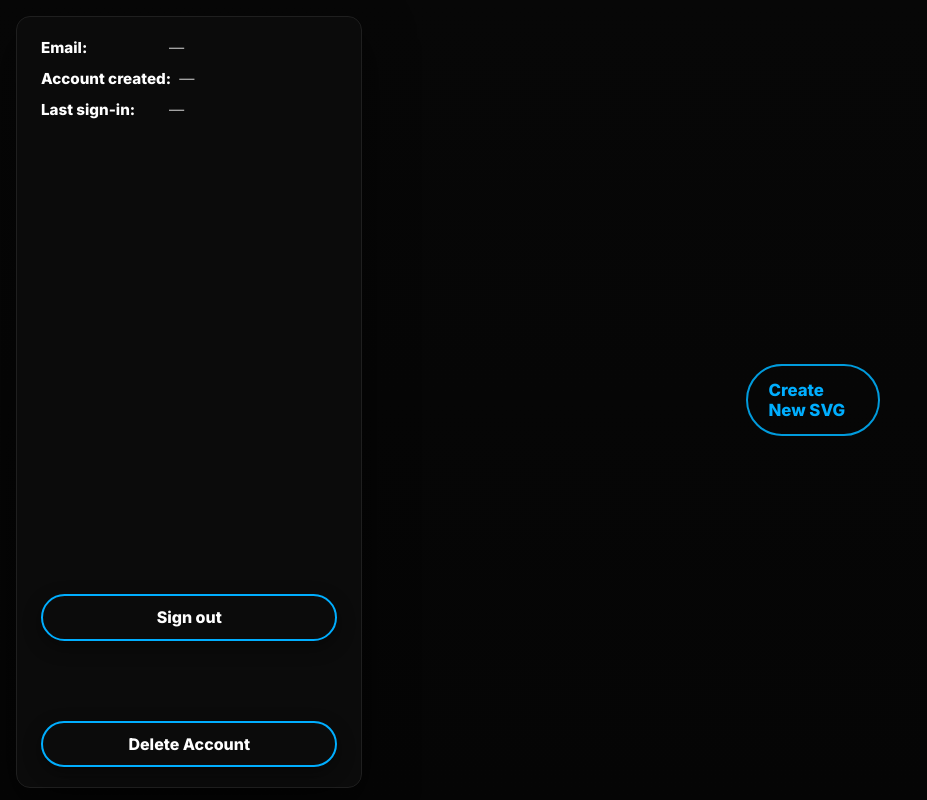
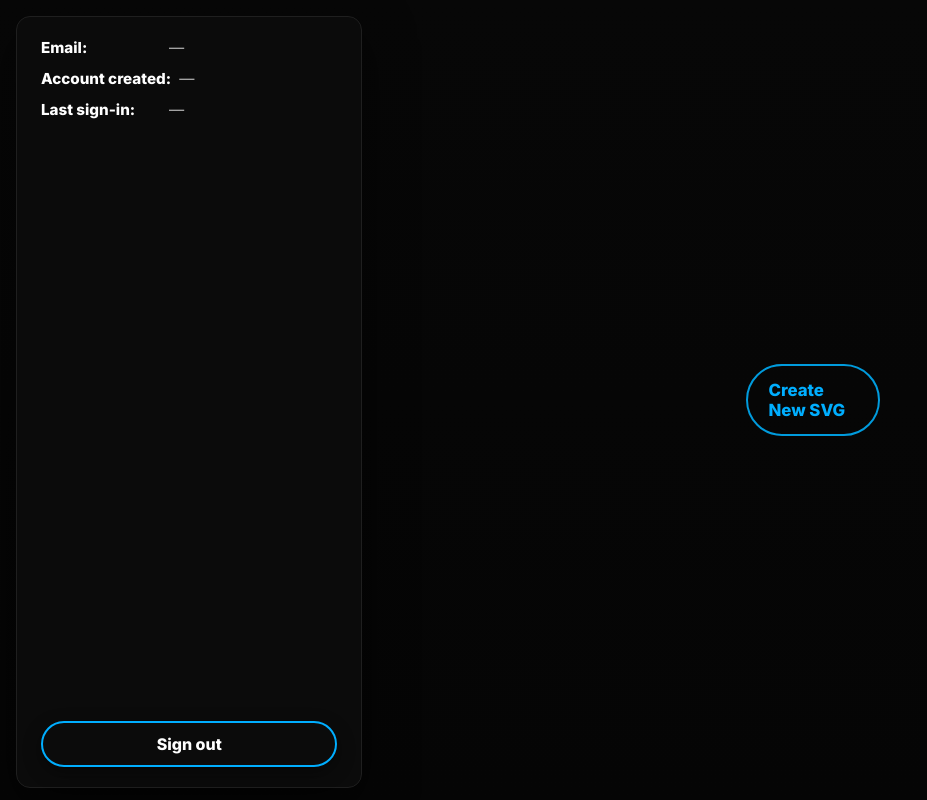
Before and after one commit to peetupollari/SVG-editor, a plain HTML site: page dashboard.html in a window 1280 px wide. Shown: the whole page, without its empty margins (0-927 px from the left). Drawn offline with Linux system fonts and the light colour scheme; no server answers.

Commit message:
Update dashboard.html

```diff
--- a/dashboard.html
+++ b/dashboard.html
@@ -25,7 +25,7 @@
             </div>
             <div>
                 <button class="button" id="button">Sign out</button>
-                <button class="button" id="button-delete-ac">Delete Account</button>
+                <!-- <button class="button" id="button-delete-ac">Delete Account</button> -->
             </div>
         </div>
 
```
